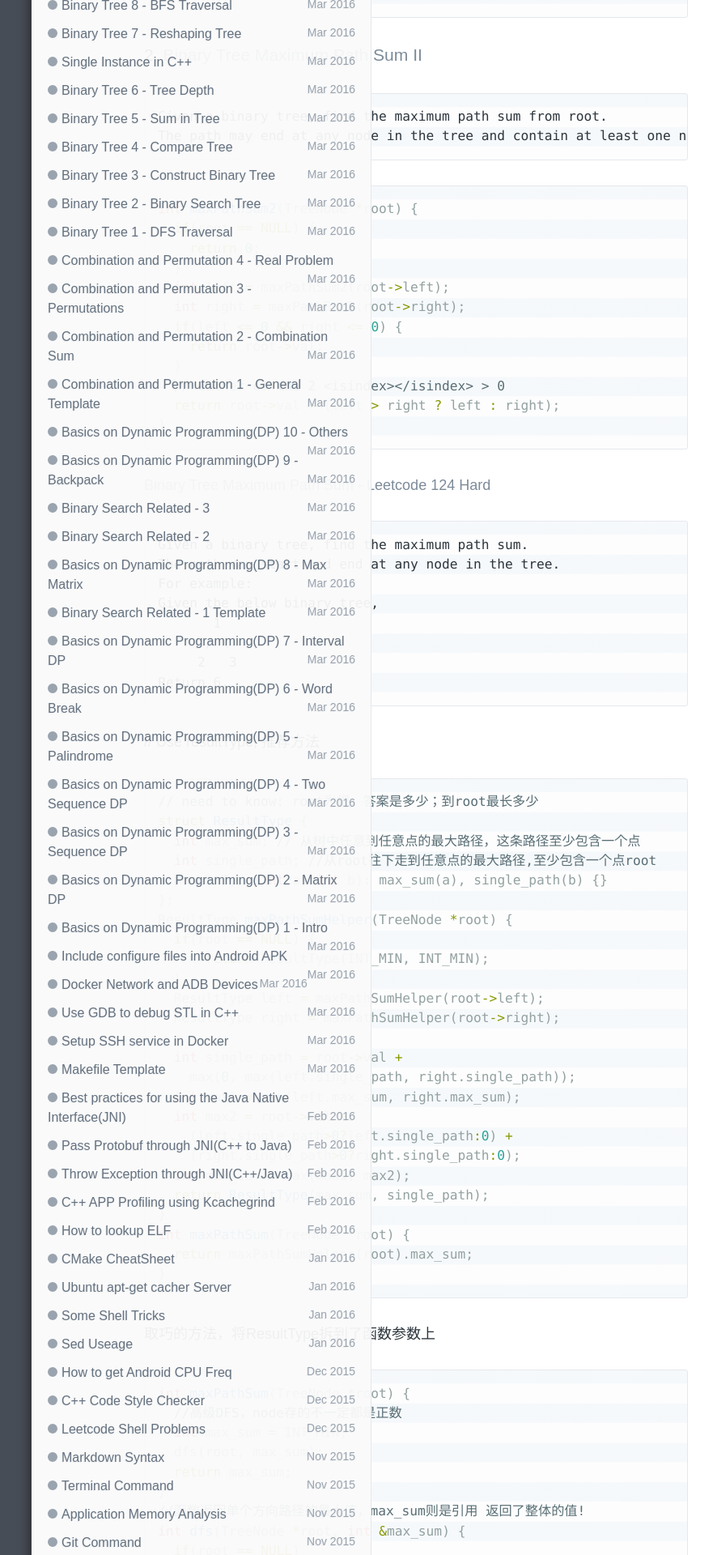
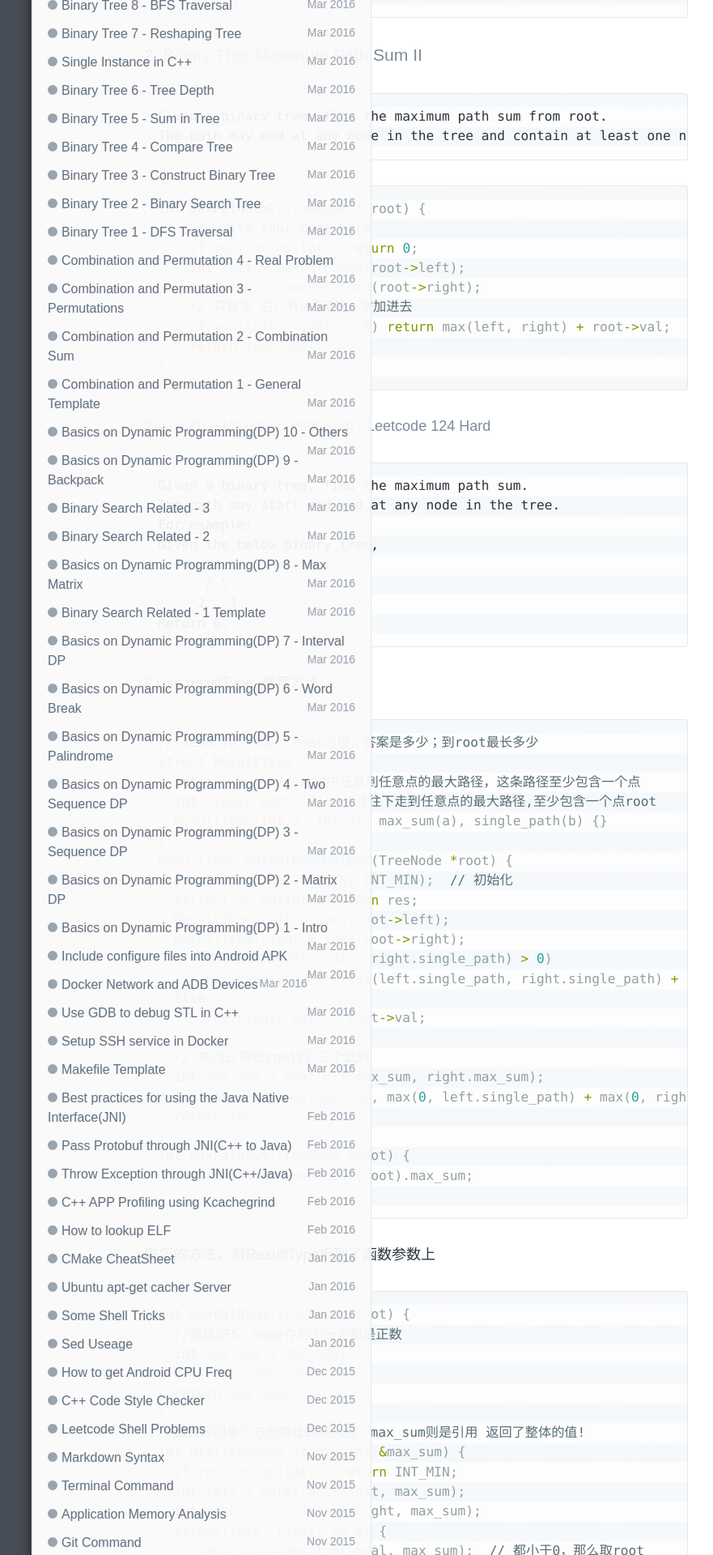
Before and after one commit to wykvictor/wykvictor.github.io, a Jekyll site: the page built from _posts/algorithm/2016-03-25-Binary-Tree-5.md, in a window 1280 px wide. Shown: the part 2281-4201 px from the top of the page at 81% size, without its empty margins (126-1007 px from the left). Built offline with Jekyll 4.4.1, drawn with Linux system fonts in a browser that asks for light colours; some of the changed text lies outside the part shown.

Commit message:
update btree 1st

````diff
--- a/_posts/algorithm/2016-03-25-Binary-Tree-5.md
+++ b/_posts/algorithm/2016-03-25-Binary-Tree-5.md
@@ -101,17 +101,14 @@
 The path may end at any node in the tree and contain at least one node in it.
 ```
 {% highlight C++ %}
-int maxPathSum2(TreeNode *root) {
-  if(root == NULL) {
-    return 0;
-  }
-  int left = maxPathSum2(root->left);
-  int right = maxPathSum2(root->right);
-  if(left <= 0 && right <= 0) {
+int maxPathSum2(TreeNode * root) {
+    // write your code here
+    if(root == nullptr) return 0;
+    int left = maxPathSum2(root->left);
+    int right = maxPathSum2(root->right);
+    // 只有左 右，有大于0的，才加进去
+    if(max(left, right) > 0) return max(left, right) + root->val;
     return root->val;
-  }
-  // either of the 2 <isindex></isindex> > 0
-  return root->val + (left > right ? left : right);
 }
 {% endhighlight %}
 
@@ -137,20 +134,19 @@
   ResultType(int a, int b): max_sum(a), single_path(b) {}
 };
 ResultType maxPathSumHelper(TreeNode *root) {
-  if(root == NULL) {
-      return ResultType(INT_MIN, INT_MIN);
-  }
-  ResultType left = maxPathSumHelper(root->left);
-  ResultType right = maxPathSumHelper(root->right);
+  ResultType res(INT_MIN, INT_MIN);  // 初始化
+  if(root == nullptr) return res;
+  ResultType left = core(root->left);
+  ResultType right = core(root->right);
+  if(max(left.single_path, right.single_path) > 0)
+      res.single_path = max(left.single_path, right.single_path) + root->val;
+  else
+      res.single_path = root->val;
 
-  int single_path = root->val +
-    max(0, max(left.single_path, right.single_path));
-  int max1 = max(left.max_sum, right.max_sum);
-  int max2 = root->val +
-    (left.single_path>0?left.single_path:0) +
-    (right.single_path>0?right.single_path:0);
-  int max_sum = max(max1, max2);
-  return ResultType(max_sum, single_path);
+  // 左/右/穿过root的 三个比较
+  int max_sum = max(left.max_sum, right.max_sum);
+  res.max_sum = max(max_sum, max(0, left.single_path) + max(0, right.single_path) + root->val);  // 注意，都要和0比较！
+  return res;
 }
 int maxPathSum(TreeNode *root) {
   return maxPathSumHelper(root).max_sum;
@@ -166,15 +162,16 @@
 }
 //函数返回单个方向路径的最大值，max_sum则是引用 返回了整体的值!
 int dfs(TreeNode *root, int &max_sum) {
-  if(root == NULL)
-      return 0;
-  int lLen = dfs(root->left, max_sum);
-  int rLen = dfs(root->right, max_sum);
-  // 只有大于，才加!!! 注意优先级!!!
-  int sum = (lLen>0?lLen:0) + (rLen>0?rLen:0) + root->val;
-  max_sum = max(max_sum, sum);
-  // 若大于，才加进去
-  return max(lLen, rLen) > 0 ? max(lLen, rLen) + root->val : root->val;
+  if(root == nullptr)  return INT_MIN;
+  int left = core(root->left, max_sum);
+  int right = core(root->right, max_sum);
+  if(max(left, right) <= 0) {
+      max_sum = max(root->val, max_sum);  // 都小于0，那么取root
+      return root->val;
+  }
+  // 有大于0的path
+  max_sum = max(max(left, 0) + max(right, 0) + root->val, max_sum);
+  return root->val + max(left, right);
 }
 {% endhighlight %}
 
````
Also changed, not shown: _posts/algorithm/2016-03-24-Binary-Tree-1.md (+1 -1 lines), _posts/algorithm/2016-03-25-Binary-Tree-6.md (+52 -1 lines), _posts/algorithm/2016-03-26-Binary-Tree-9.md (+30 -0 lines).
